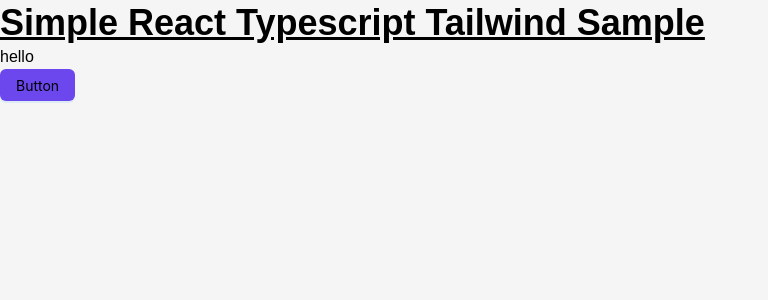
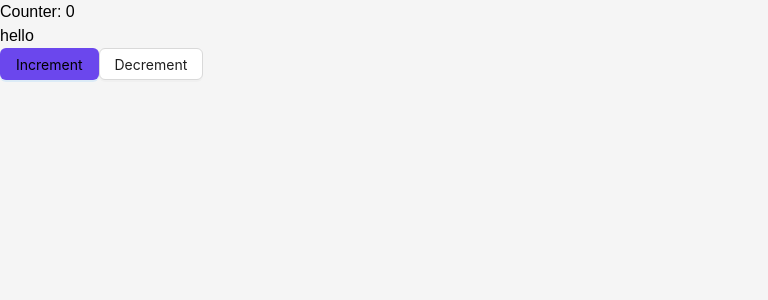
Before and after one commit to felix-le/assignment-fe, a React (Create React App) app: page / in a window 1280 px wide. Shown: the top 300 px of the page, without its empty margins (0-768 px from the left). Built offline with nearby package versions, Linux system fonts and the light colour scheme.

Commit message:
connect redux

```diff
--- a/package.json
+++ b/package.json
@@ -11,10 +11,13 @@
     "@types/node": "^16.18.83",
     "@types/react": "^18.2.59",
     "@types/react-dom": "^18.2.19",
+    "@types/react-redux": "^7.1.33",
     "antd": "^5.14.2",
     "react": "^18.2.0",
     "react-dom": "^18.2.0",
+    "react-redux": "^9.1.0",
     "react-scripts": "5.0.1",
+    "redux": "^5.0.1",
     "typescript": "^4.9.5",
     "web-vitals": "^2.1.4"
   },
--- a/src/App.tsx
+++ b/src/App.tsx
@@ -1,14 +1,25 @@
 import { Button } from "antd";
+
+import { useDispatch, useSelector } from "react-redux";
+import { increment, decrement } from "./redux/actions/modalActions";
+
 function App() {
+  const count = useSelector((state: any) => state.count);
+  const dispatch = useDispatch();
+
   return (
     <>
-      <h1 className="text-3xl font-bold underline text-red-600">
-        Simple React Typescript Tailwind Sample
-      </h1>
+      <h1>Counter: {count}</h1>
       <p>hello</p>
-      <Button type="primary" className="text-primary bg-brand">
-        Button
+
+      <Button
+        type="primary"
+        className="text-primary bg-brand"
+        onClick={() => dispatch(increment())}
+      >
+        Increment
       </Button>
+      <Button onClick={() => dispatch(decrement())}>Decrement</Button>
     </>
   );
 }
--- a/src/index.tsx
+++ b/src/index.tsx
@@ -2,11 +2,13 @@
 import ReactDOM from "react-dom/client";
 import App from "./App";
 import "./styles/global.css";
+import { Provider } from "react-redux";
+import store from "./store";
 const root = ReactDOM.createRoot(
   document.getElementById("root") as HTMLElement
 );
 root.render(
-  <React.StrictMode>
+  <Provider store={store}>
     <App />
-  </React.StrictMode>
+  </Provider>
 );
--- /dev/null
+++ b/src/redux/actions/modalActions.ts
@@ -0,0 +1,11 @@
+export const increment = () => {
+  return {
+    type: "INCREMENT",
+  } as const;
+};
+
+export const decrement = () => {
+  return {
+    type: "DECREMENT",
+  } as const;
+};
--- /dev/null
+++ b/src/redux/reducer/modalReducer.ts
@@ -0,0 +1,27 @@
+// src/reducers/counterReducer.ts
+
+type CounterState = {
+  count: number;
+};
+
+type CounterAction = { type: "INCREMENT" } | { type: "DECREMENT" };
+
+const initialState: CounterState = {
+  count: 0,
+};
+
+const counterReducer = (
+  state: CounterState = initialState,
+  action: CounterAction
+): CounterState => {
+  switch (action.type) {
+    case "INCREMENT":
+      return { ...state, count: state.count + 1 };
+    case "DECREMENT":
+      return { ...state, count: state.count - 1 };
+    default:
+      return state;
+  }
+};
+
+export default counterReducer;
--- /dev/null
+++ b/src/store.ts
@@ -0,0 +1,8 @@
+// src/store/index.ts
+
+import { createStore } from "redux";
+import counterReducer from "./redux/reducer/modalReducer";
+
+const store = createStore(counterReducer);
+
+export default store;
```
Also changed, not shown: 2 other files (tests, documents, lock files or other folders).
